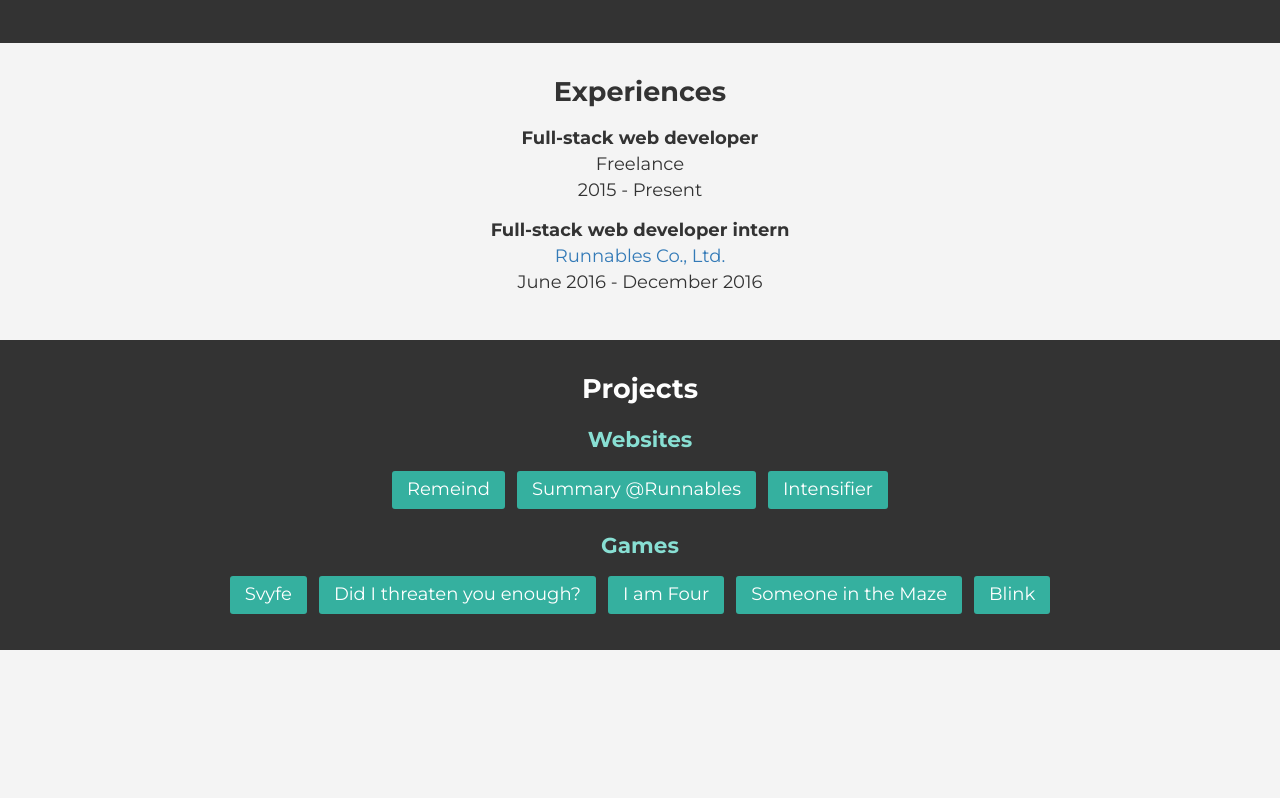
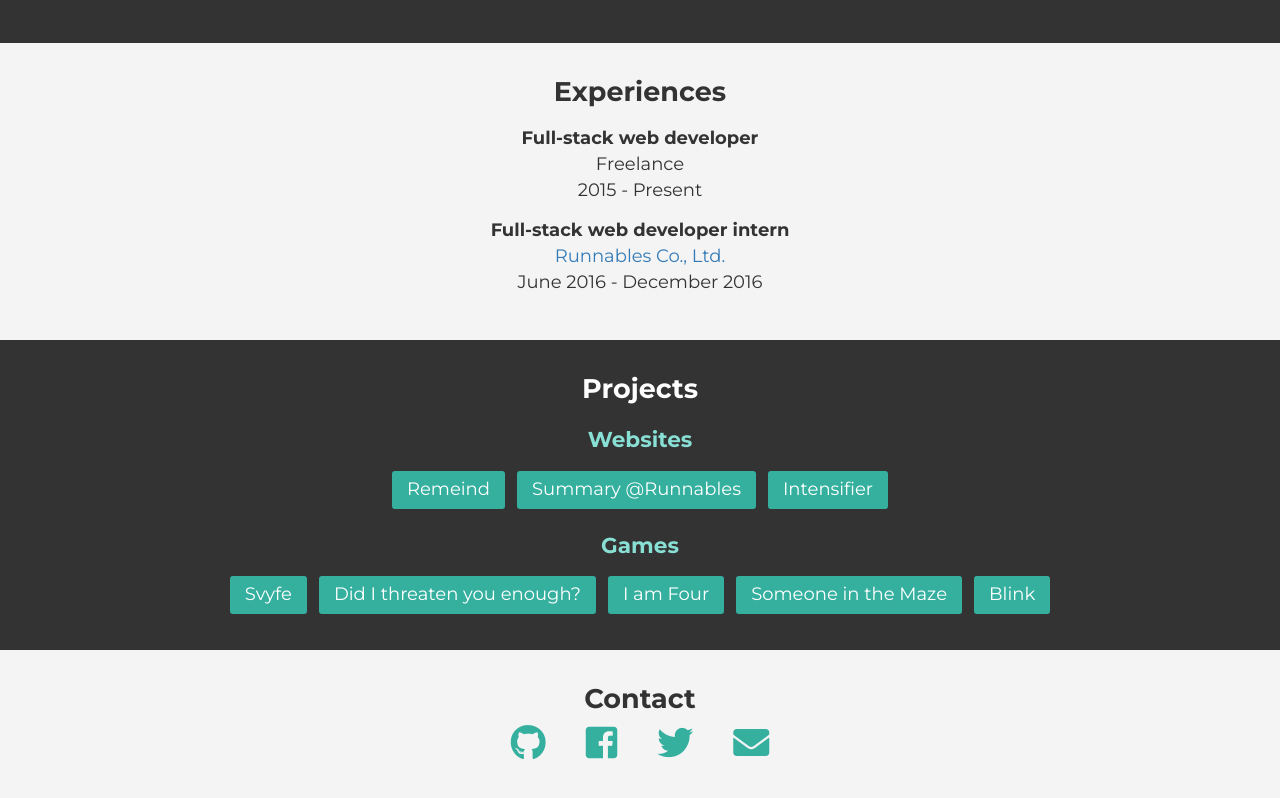
Before and after one commit to blutarche/homepage-aikdanai, a React (Create React App) app: page / in a window 1280 px wide. Shown: the part 1180-1978 px from the top of the page. Before the commit the page ends 1830 px from the top, so only its background shows below. Built offline with nearby package versions, Linux system fonts and the light colour scheme.

Commit message:
contact section

```diff
--- a/public/index.html
+++ b/public/index.html
@@ -21,6 +21,7 @@
     -->
     <title>Aikdanai Sidhikosol</title>
 
+    <link href="https://use.fontawesome.com/releases/v5.0.6/css/all.css" rel="stylesheet">
     <link href="https://fonts.googleapis.com/css?family=Montserrat:100,400,700,900|Source+Sans+Pro:200,400,600,700,900|Lato:100,400,900|Pacifico" rel="stylesheet">
   </head>
   <body>
--- a/src/App.js
+++ b/src/App.js
@@ -1,6 +1,6 @@
 import React, { Component } from 'react';
 import './styles/App.css';
-import { Header, Info, Skills, Experiences, Projects } from './components';
+import { Header, Info, Skills, Experiences, Projects, Contact } from './components';
 
 class App extends Component {
   render() {
@@ -19,6 +19,9 @@ class App extends Component {
         <div id="projects">
           <Projects />
         </div>
+        <div id="contact">
+          <Contact />
+        </div>
       </div>
     );
   }
--- /dev/null
+++ b/src/components/Contact/Contact.js
@@ -0,0 +1,57 @@
+import React, { Component } from 'react';
+import './Contact.css';
+import { Grid } from 'react-bootstrap';
+import _ from 'lodash';
+
+class Contact extends Component {
+  constructor(props) {
+    super(props);
+    this.contacts = [
+      {
+        icon: 'fab fa-github',
+        link: 'https://github.com/blutarche',
+      },
+      {
+        icon: 'fab fa-facebook-square',
+        link: 'https://www.facebook.com/aikdanai.s',
+      },
+      {
+        icon: 'fab fa-twitter',
+        link: 'https://twitter.com/blutarche',
+      },
+      {
+        icon: 'fas fa-envelope',
+        link: 'mailto:aikdanai.s@gmail.com',
+      },
+    ];
+  }
+
+  renderContacts() {
+    return _.map(this.contacts, (value, key) => {
+      return (
+        <div className="Contact-set" key={key}>
+          <a href={value.link} target="_blank">
+            <i className={value.icon}></i>
+          </a>
+        </div>
+      )
+    });
+  }
+
+  render() {
+    return (
+      <div className="Contact">
+        <Grid>
+          <div className="Contact-title">
+            Contact
+          </div>
+          <div className="Contact-wrap">
+            {this.renderContacts()}
+          </div>
+        </Grid>
+    	</div>
+    );
+  }
+}
+
+export default Contact;
--- /dev/null
+++ b/src/components/Contact/Contact.scss
@@ -0,0 +1,27 @@
+@import "styles/_variables.scss";
+
+.Contact {
+  padding: 30px 0;
+}
+
+.Contact-title {
+  font-family: 'Montserrat', sans-serif;
+  font-size: 1.5em;
+  font-weight: bold;
+}
+
+.Contact-wrap {
+  display: flex;
+  flex-direction: row;
+  justify-content: center;
+  .Contact-set {
+    margin: 6px 20px;
+    i {
+      font-size: 2em;
+      color: $color-main;
+      &:hover {
+        color: $color-light;
+      }
+    }
+  }
+}
--- a/src/components/Info/Info.js
+++ b/src/components/Info/Info.js
@@ -16,7 +16,7 @@ class Info extends Component {
                 <span className="Info-content-title">Hey there!</span>
               </p>
               <p>
-                I am <a href="https://facebook.com/aikdanai.s" rel="noopener noreferrer" target="_blank" className="color-primary">Aikdanai Sidhikosol</a>, a full-stack web developer and a game developer based in Bangkok, Thailand.
+                I am Aikdanai Sidhikosol, a full-stack web developer and a game developer based in Bangkok, Thailand.
               </p>
               <p>
                 For website, I focused on front-end side of things and did some back-end at times. Although I am interested in both. Web technologies was and still is changing fast so us developers have to adapt, but trying out new things is interesting so it's all good!
--- a/src/components/index.js
+++ b/src/components/index.js
@@ -5,6 +5,7 @@ import Info from './Info/Info';
 import Skills from './Skills/Skills';
 import Experiences from './Experiences/Experiences';
 import Projects from './Projects/Projects';
+import Contact from './Contact/Contact';
 
 export {
   Header,
@@ -13,4 +14,5 @@ export {
   Skills,
   Experiences,
   Projects,
+  Contact
 };
```
